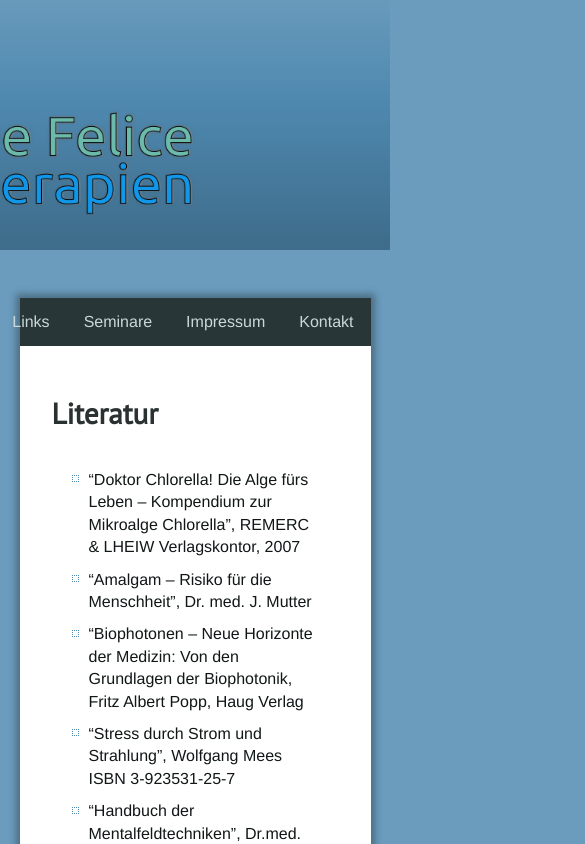
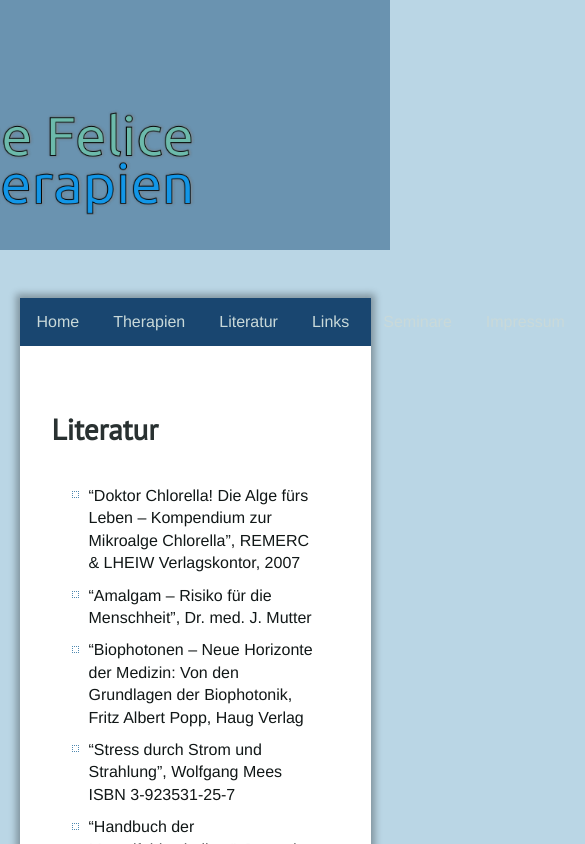
Before and after one commit to NicolaG1993/heiltherapien-de-felice.com, a Next.js app: page /literatur in a window 390 px wide. Shown: the top 844 px of the page, 585 px wide, since content can reach past the window. Built offline with nearby package versions, Linux system fonts and the light colour scheme; a web font is replaced by a local one.

Commit message:
color changes, starting responsive design for mobile

```diff
--- /dev/null
+++ b/constants/Nav.js
@@ -0,0 +1,92 @@
+import Link from "next/link";
+import { useState } from "react";
+
+export default function Nav() {
+    const [list, setList] = useState(false);
+    return (
+        <>
+            <nav id="DesktopNav">
+                <Link href="/">Home</Link>
+                <Link
+                    href="/therapien"
+                    onMouseEnter={() => setList(true)}
+                    onMouseLeave={() => setList(false)}
+                    style={{ color: list ? "var(--colorB)" : "#c9d9d9" }}
+                >
+                    Therapien
+                </Link>
+                <Link href="/literatur">Literatur</Link>
+                <Link href="/links">Links</Link>
+                <Link href="/seminare">Seminare</Link>
+                <Link href="/impressum">Impressum</Link>
+                <Link href="/kontakt">Kontakt</Link>
+                {list && (
+                    <div
+                        id="List"
+                        onMouseEnter={() => setList(true)}
+                        onMouseLeave={() => setList(false)}
+                    >
+                        <Link href="/therapien/autonome-regulationsdiagnostik">
+                            Autonome Regulationsdiagnostik
+                        </Link>
+                        <Link href="/therapien/psychokinesiologie">
+                            Psychokinesiologie
+                        </Link>
+                        <Link href="/therapien/mentalfeldtherapie">
+                            Mentalfeldtherapie
+                        </Link>
+                        <Link href="/therapien/systemische-familienaufstellung">
+                            Systemische Familienaufstellung
+                        </Link>
+                        <Link href="/therapien/energiearbeit">
+                            Energiearbeit
+                        </Link>
+                    </div>
+                )}
+            </nav>
+
+            <nav id="MobileNav">
+                <div id="HamburgerBtn"></div>
+                <div className="list">
+                    <Link href="/">Home</Link>
+                    <Link
+                        href="/therapien"
+                        onMouseEnter={() => setList(true)}
+                        onMouseLeave={() => setList(false)}
+                        style={{ color: list ? "var(--colorB)" : "#c9d9d9" }}
+                    >
+                        Therapien
+                    </Link>
+                    <Link href="/literatur">Literatur</Link>
+                    <Link href="/links">Links</Link>
+                    <Link href="/seminare">Seminare</Link>
+                    <Link href="/impressum">Impressum</Link>
+                    <Link href="/kontakt">Kontakt</Link>
+                    {list && (
+                        <div
+                            id="List"
+                            onMouseEnter={() => setList(true)}
+                            onMouseLeave={() => setList(false)}
+                        >
+                            <Link href="/therapien/autonome-regulationsdiagnostik">
+                                Autonome Regulationsdiagnostik
+                            </Link>
+                            <Link href="/therapien/psychokinesiologie">
+                                Psychokinesiologie
+                            </Link>
+                            <Link href="/therapien/mentalfeldtherapie">
+                                Mentalfeldtherapie
+                            </Link>
+                            <Link href="/therapien/systemische-familienaufstellung">
+                                Systemische Familienaufstellung
+                            </Link>
+                            <Link href="/therapien/energiearbeit">
+                                Energiearbeit
+                            </Link>
+                        </div>
+                    )}
+                </div>
+            </nav>
+        </>
+    );
+}
--- a/constants/layout.js
+++ b/constants/layout.js
@@ -1,56 +1,18 @@
 import Head from "next/head";
-import Header from "@/constants/Header/Header";
-import Footer from "@/constants/Footer/Footer";
+import Header from "@/constants/Header";
+import Footer from "@/constants/Footer";
 import Link from "next/link";
 import { useState } from "react";
+import Nav from "./Nav";
 
 export default function Layout({ children }) {
-    const [list, setList] = useState(false);
-
     return (
         <>
             <Head></Head>
             <Header />
             <section>
-                <nav>
-                    <Link href="/">Home</Link>
-                    <Link
-                        href="/therapien"
-                        onMouseEnter={() => setList(true)}
-                        onMouseLeave={() => setList(false)}
-                        style={{ color: list ? "#74a099" : "#c9d9d9" }}
-                    >
-                        Therapien
-                    </Link>
-                    <Link href="/literatur">Literatur</Link>
-                    <Link href="/links">Links</Link>
-                    <Link href="/seminare">Seminare</Link>
-                    <Link href="/impressum">Impressum</Link>
-                    <Link href="/kontakt">Kontakt</Link>
-                    {list && (
-                        <div
-                            id="List"
-                            onMouseEnter={() => setList(true)}
-                            onMouseLeave={() => setList(false)}
-                        >
-                            <Link href="/therapien/autonome-regulationsdiagnostik">
-                                Autonome Regulationsdiagnostik
-                            </Link>
-                            <Link href="/therapien/psychokinesiologie">
-                                Psychokinesiologie
-                            </Link>
-                            <Link href="/therapien/mentalfeldtherapie">
-                                Mentalfeldtherapie
-                            </Link>
-                            <Link href="/therapien/systemische-familienaufstellung">
-                                Systemische Familienaufstellung
-                            </Link>
-                            <Link href="/therapien/energiearbeit">
-                                Energiearbeit
-                            </Link>
-                        </div>
-                    )}
-                </nav>
+                <Nav />
+                <nav></nav>
                 {children}
                 <Footer />
             </section>
--- a/styles/globals.css
+++ b/styles/globals.css
@@ -2,6 +2,13 @@
 @import url("https://fonts.googleapis.com/css?family=PT+Sans&display=swap");
 
 /* GLOBAL */
+
+:root {
+    --colorA: #bad6e5;
+    --colorB: #6a93b0;
+    --colorC: rgb(25, 70, 112);
+    --colorD: rgb(45, 98, 148);
+}
 html,
 body {
     padding: 0;
@@ -9,7 +16,8 @@ body {
 }
 
 body {
-    background: #6b9cbd;
+    /* background: #6b9cbd; */
+    background: var(--colorA);
     color: #111717;
     min-height: 100vh;
     font-size: 16px;
@@ -28,7 +36,8 @@ a {
     color: #111717;
 }
 a:hover {
-    color: #74a099;
+    /* color: #74a099; */
+    color: var(--colorB);
 }
 
 h1 {
@@ -41,7 +50,8 @@ h2 {
     color: #37607b;
 }
 h3 {
-    color: #6b9cbd;
+    /* color: #6b9cbd; */
+    color: var(--colorA);
 }
 h4,
 h5,
@@ -79,14 +89,23 @@ li::before {
 header {
     height: 250px;
     width: 100%;
+    /* background: var(--colorB); */
     background: linear-gradient(
+                to bottom,
+                var(--colorB) 0,
+                var(--colorB) 99px,
+                var(--colorB) 310px
+            )
+            no-repeat,
+        var(--colorB);
+    /* background: linear-gradient(
                 to bottom,
                 #689abb 0,
                 #4f89b0 99px,
                 #37607b 310px
             )
             no-repeat,
-        #6b9cbd;
+        #6b9cbd; */
     display: flex;
     align-items: center;
     justify-content: center;
@@ -117,8 +136,17 @@ section {
     box-shadow: 0 0 7px 4px rgb(0 0 0 / 30%);
 }
 
+#DesktopNav {
+    /* display: block; */
+    visibility: visible;
+}
+#MobileNav {
+    display: none;
+    visibility: hidden;
+}
 nav {
-    background: #293638;
+    background: var(--colorC);
+    /* background: #293638; */
     display: flex;
     align-content: center;
     justify-content: flex-end;
@@ -160,7 +188,9 @@ footer {
     color: #c9d9d9;
     margin-top: 1rem;
     padding: 1rem;
-    background: linear-gradient(to bottom, #0f1415 0, #415558 100%) no-repeat;
+    /* background: linear-gradient(to bottom, #0f1415 0, #415558 100%) no-repeat; */
+    background: linear-gradient(to bottom, var(--colorC) 0, var(--colorD) 100%)
+        no-repeat;
     display: flex;
     flex-direction: column;
     align-items: center;
@@ -373,4 +403,12 @@ button:hover {
         min-width: auto;
         width: 90%;
     }
+    #DesktopNav {
+        display: none;
+        visibility: hidden;
+    }
+    #MobileNav {
+        display: block;
+        visibility: visible;
+    }
 }
```
Also changed, not shown: constants/Footer.js (renamed from constants/Footer/Footer.js), constants/Header.js (renamed from constants/Header/Header.js).
